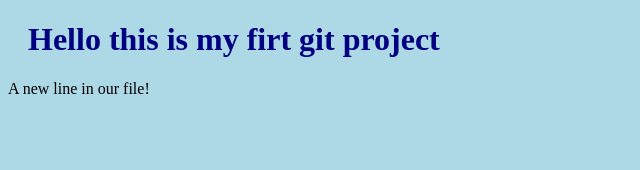
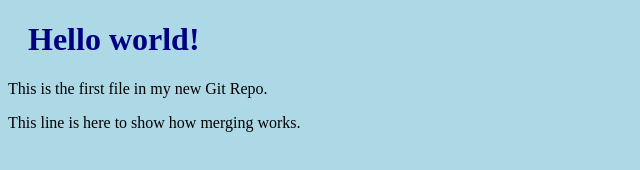
Before and after one commit to vPt-King/FirstLearning, a plain HTML site: page index.html in a window 1280 px wide. Shown: the whole page, without its empty margins (0-640 px from the left). Drawn offline with Linux system fonts and the light colour scheme.

Commit message:
update index.html with emergency-fix

```diff
--- a/index.html
+++ b/index.html
@@ -1,14 +1,14 @@
 <!DOCTYPE html>
-<html lang="en">
+<html>
 <head>
-    <meta charset="UTF-8">
-    <meta http-equiv="X-UA-Compatible" content="IE=edge">
-    <meta name="viewport" content="width=device-width, initial-scale=1.0">
-    <link rel="stylesheet" href="bluestyle.css">
-    <title>Document</title>
+<title>Hello World!</title>
+<link rel="stylesheet" href="bluestyle.css">
 </head>
 <body>
-    <h1>Hello this is my firt git project</h1>
-    <p>A new line in our file!</p>
+
+<h1>Hello world!</h1>
+<p>This is the first file in my new Git Repo.</p>
+<p>This line is here to show how merging works.</p>
+
 </body>
 </html>
```
